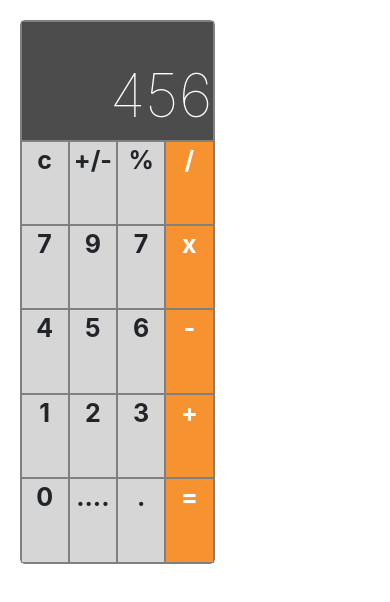
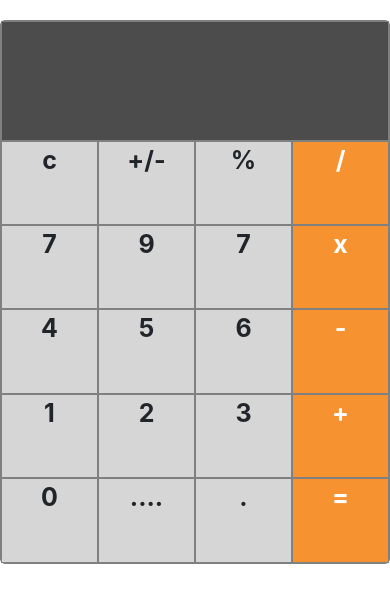
Before and after one commit to Gavaskar0543/React-Calculator, a React (Create React App) app in the folder calculator/: page / in a window 390 px wide. Shown: the top 602 px of the page. Built offline with nearby package versions, Linux system fonts and the light colour scheme.

Commit message:
media Query added

```diff
--- a/calculator/src/Components/App.js
+++ b/calculator/src/Components/App.js
@@ -1,23 +1,37 @@
-import React ,{useState} from 'react';
+import React ,{useEffect, useState} from 'react';
 import Styles from '../Styles/App.module.css'
 function App() {
   const [operand1,setOperand1] = useState(0);
   const [operand2,setOperand2] = useState(0);
   const [operator,setOperator] = useState('');
   const [display,setDisplay] = useState('');
+
+  /* The `useEffect` hook is used in React to perform side effects in functional components. In this
+  case, the `useEffect` hook is being used to set the initial value of the `display` state to 10.
+  The second argument `[]` is an empty dependency array, which means that the effect will only run
+  once, when the component mounts. */
+  useEffect(() => {
+    setDisplay();
+  },[]);
+  const handleClearBtn = () =>{
+    setDisplay('');
+  }
+  const handleNum = (num) => {
+    console.log(num)
+  }
   return (
    <>
    <div className={Styles.calBody}>
     <div className={Styles.disContainer}>
 
      <div>
-      456
+      {display}
      </div>
     </div>
     <div className={Styles.buttons}>
-     <div>
+     <div onClick={handleClearBtn}>
       c
-     </div>
+     </div >
      <div>
       +/-
      </div>
@@ -27,7 +41,7 @@ function App() {
      <div className={Styles.orangeBtn}>
       /
      </div>
-     <div>
+     <div onClick={ () => handleNum(7)} >
       7
      </div>
      <div>
--- a/calculator/src/Styles/App.module.css
+++ b/calculator/src/Styles/App.module.css
@@ -1,10 +1,28 @@
+*{
+    margin: 0;
+    padding:0;
+    box-sizing:border-box;
+
+}
+
+
 .calBody{
     width:50vw;
     border:1px solid gray;
     border-radius: 5px;
     font-size: large;
     font-weight: bolder;
-    margin:5%;
+
+    @media (min-width: 360px) {
+        /* CSS rules for screens larger than 768px */
+        width:100vw;
+       margin-top: 5%;
+    }
+    /* Example: Change styles for screens with a width of 768px or more */
+@media (min-width: 768px) {
+    /* CSS rules for screens larger than 768px */
+    width:30vw;
+}
 
 }
 
```
